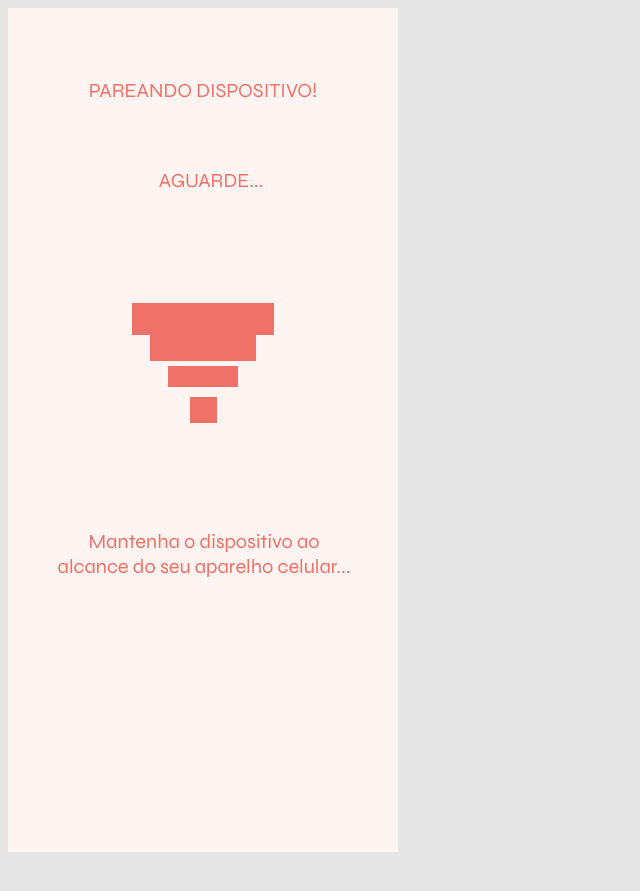
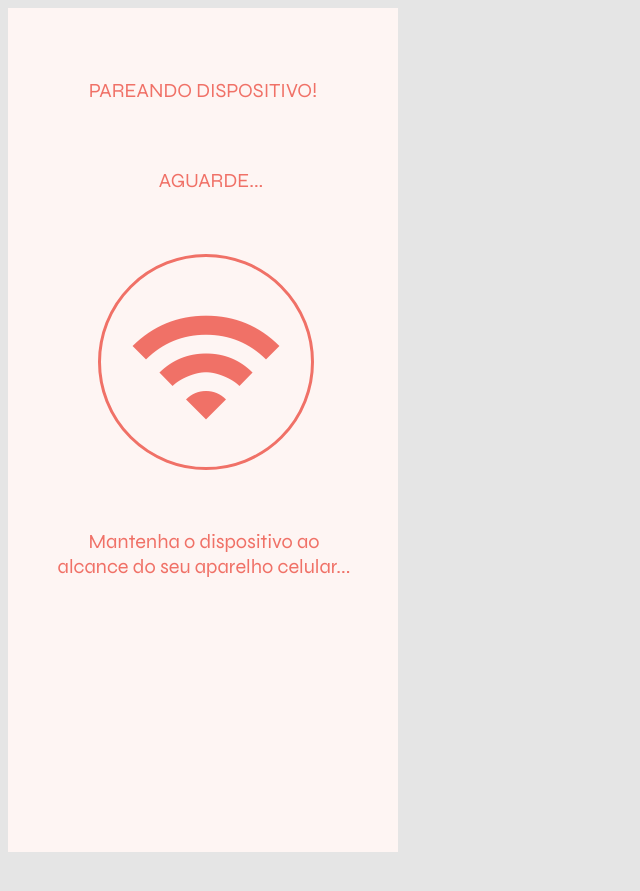
Before and after one commit to theomilll/Allida-Projetos, a Django app: template Allida-Projetos/authenticate/templates/authenticate/pareando.html in a window 1280 px wide. Shown: the top 891 px of the page, without its empty margins (0-640 px from the left). Run offline with Django 3.2, Linux system fonts and the light colour scheme; the template is opened without the code that fills it, so the values that code supplies are empty.

Commit message:
tela pareando

```diff
--- a/Allida-Projetos/authenticate/templates/authenticate/pareando.html
+++ b/Allida-Projetos/authenticate/templates/authenticate/pareando.html
@@ -6,6 +6,7 @@
             <meta name="description" content="Figma htmlGenerator">
             <meta name="author" content="htmlGenerator">
             <link href="https://fonts.googleapis.com/css?family=Syne&display=swap" rel="stylesheet">
+			<link rel="stylesheet" href="https://fonts.googleapis.com/icon?family=Material+Icons">
             <style>
               /*
                 Figma Background for illustrative/preview purposes only.
@@ -17,8 +18,17 @@
           </head>
 
           <body>
-            <div class=e174_66><span  class="e174_67">PAREANDO DISPOSITIVO!</span><span  class="e174_68">Mantenha o dispositivo ao alcance do seu aparelho celular...</span><span  class="e174_69">AGUARDE...
-</span><div class=e174_70><div class=e174_71><div  class="e174_72"></div><div  class="e174_73"></div><div  class="e174_74"></div><div  class="e174_75"></div><div  class="e174_76"></div></div></div><div  class="e174_77"></div></div>
+            <div class=e174_66>
+				<span  class="e174_67">PAREANDO DISPOSITIVO!</span>
+				<span  class="e174_68">Mantenha o dispositivo ao alcance do seu aparelho celular...</span>
+				<span  class="e174_69">AGUARDE...</span>
+				<div class=e174_70>
+					<div class=e174_71>
+						<span class="material-icons icon">wifi</span>
+					</div>
+				</div>
+				<div  class="e174_77 icon-box"></div>
+			</div>
           </body>
         </html>
         <style>
@@ -125,4 +135,18 @@
 	left:90px;
 	top:246px;
 }
+.icon-box{
+	border-radius: 50%;
+	border-style: solid;
+	border-color: rgba(240.00000089406967, 113.00000086426735, 103.0000014603138, 1);
+}
+.icon{
+	display: flex;
+	justify-content: center;
+	font-size: 160px;
+	color: rgba(240.00000089406967, 113.00000086426735, 103.0000014603138, 1);
+	position:absolute;
+	left: 5px;
+	top: 5px;
+}
         </style>
```
